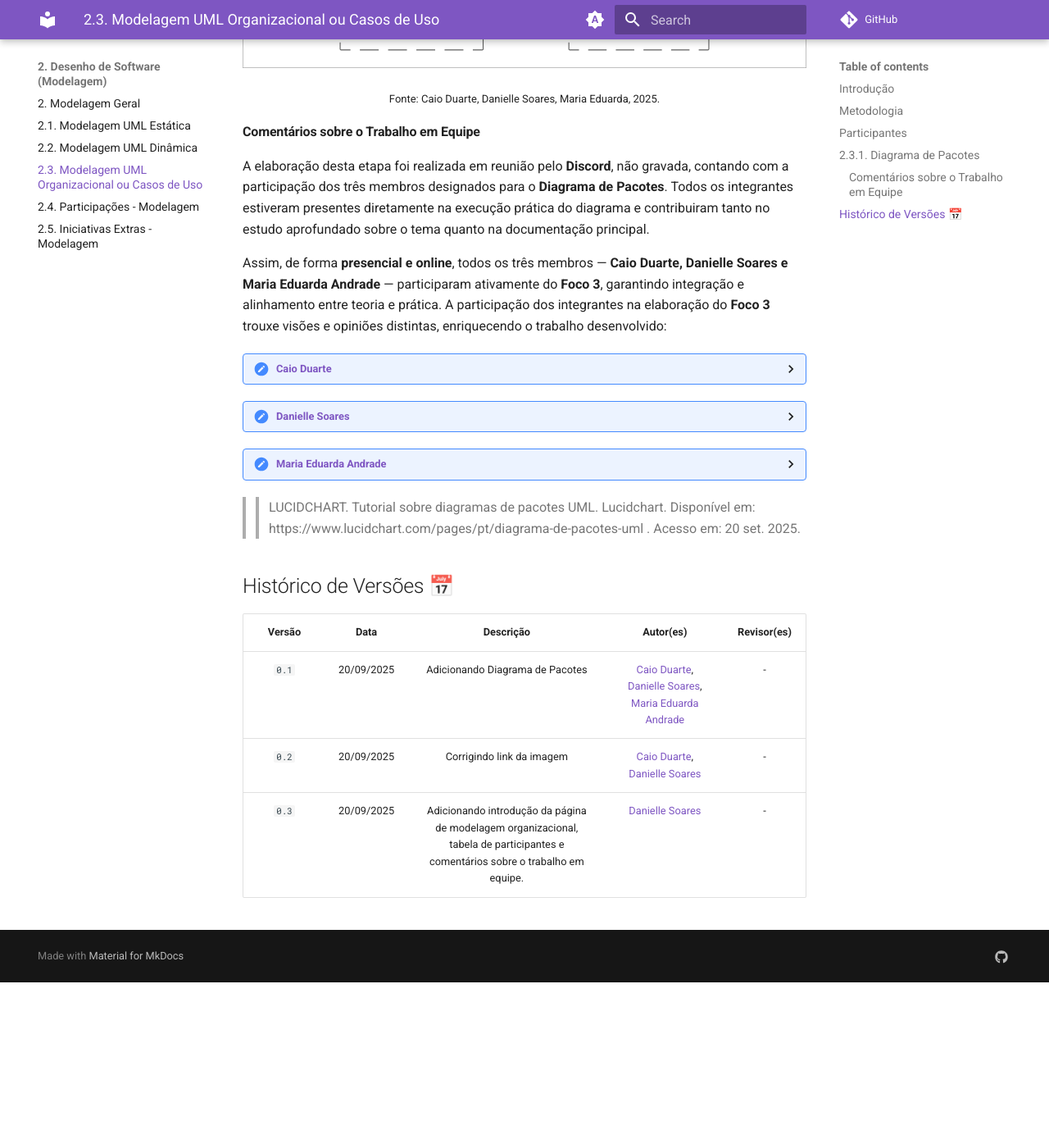
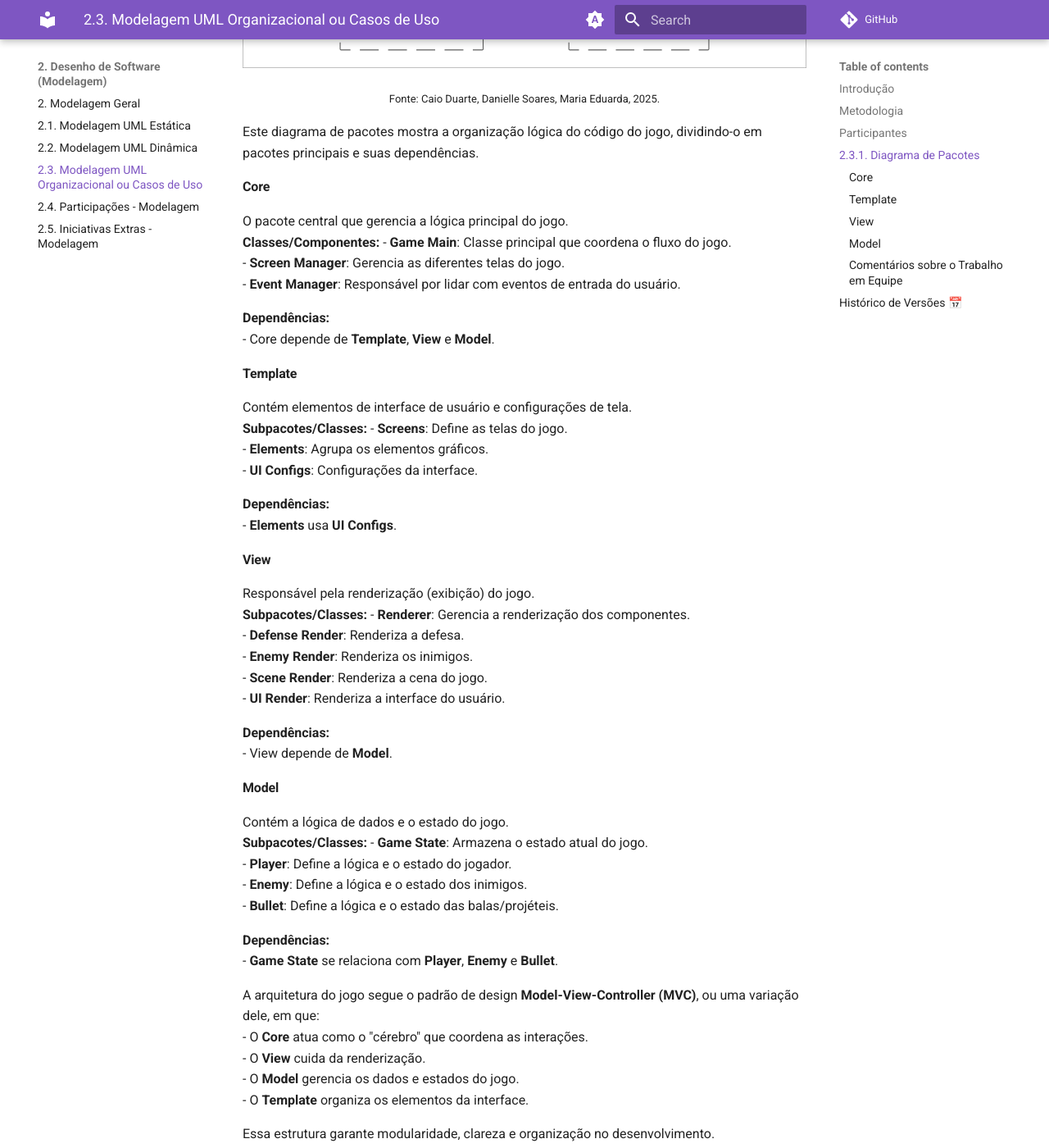
Before and after one commit to UnBArqDsw2025-2-Turma01/2025.2-T01-G1_JogoDigital_Entrega_02, an MkDocs documentation site: the page built from docs/Modelagem/2.3.ModelagemOrganizacionalCasosDeUso.md, in a window 1280 px wide and 1400 px high, scrolled down 2740 px. Shown: the whole window at 82% size. Built offline with MkDocs 1.6.1 and Material for MkDocs 9.7.7, drawn with Linux system fonts in a browser that asks for light colours; before the commit the page ends 3938 px from its top, so only the background shows below that; some of the changed text lies outside the part shown.

Commit message:
update: Atualizando diagrama de pacotes

```diff
--- a/docs/Modelagem/2.3.ModelagemOrganizacionalCasosDeUso.md
+++ b/docs/Modelagem/2.3.ModelagemOrganizacionalCasosDeUso.md
@@ -111,6 +111,66 @@ A ferramenta utilizada para a elaboração do diagrama foi o **Lucidchart**, pos
 ![Diagrama de Pacotes](../assets/Organizacional/DiagramaDePacotes.svg)
 <font size="2"><p style="text-align: center">Fonte: Caio Duarte, Danielle Soares, Maria Eduarda, 2025.</p></font>
 
+
+Este diagrama de pacotes mostra a organização lógica do código do jogo, dividindo-o em pacotes principais e suas dependências.
+
+
+#### Core
+O pacote central que gerencia a lógica principal do jogo.
+**Classes/Componentes:**
+- **Game Main**: Classe principal que coordena o fluxo do jogo.
+- **Screen Manager**: Gerencia as diferentes telas do jogo.
+- **Event Manager**: Responsável por lidar com eventos de entrada do usuário.
+
+**Dependências:**
+- Core depende de **Template**, **View** e **Model**.
+
+
+#### Template
+Contém elementos de interface de usuário e configurações de tela.
+**Subpacotes/Classes:**
+- **Screens**: Define as telas do jogo.
+- **Elements**: Agrupa os elementos gráficos.
+- **UI Configs**: Configurações da interface.
+
+**Dependências:**
+- **Elements** usa **UI Configs**.
+
+
+#### View
+Responsável pela renderização (exibição) do jogo.
+**Subpacotes/Classes:**
+- **Renderer**: Gerencia a renderização dos componentes.
+- **Defense Render**: Renderiza a defesa.
+- **Enemy Render**: Renderiza os inimigos.
+- **Scene Render**: Renderiza a cena do jogo.
+- **UI Render**: Renderiza a interface do usuário.
+
+**Dependências:**
+- View depende de **Model**.
+
+
+#### Model
+Contém a lógica de dados e o estado do jogo.
+**Subpacotes/Classes:**
+- **Game State**: Armazena o estado atual do jogo.
+- **Player**: Define a lógica e o estado do jogador.
+- **Enemy**: Define a lógica e o estado dos inimigos.
+- **Bullet**: Define a lógica e o estado das balas/projéteis.
+
+**Dependências:**
+- **Game State** se relaciona com **Player**, **Enemy** e **Bullet**.
+
+
+A arquitetura do jogo segue o padrão de design **Model-View-Controller (MVC)**, ou uma variação dele, em que:
+- O **Core** atua como o "cérebro" que coordena as interações.
+- O **View** cuida da renderização.
+- O **Model** gerencia os dados e estados do jogo.
+- O **Template** organiza os elementos da interface.
+
+Essa estrutura garante modularidade, clareza e organização no desenvolvimento.
+
+
 #### Comentários sobre o Trabalho em Equipe
 
 A elaboração desta etapa foi realizada em reunião pelo **Discord**, não gravada, contando com a participação dos três membros designados para o **Diagrama de Pacotes**. Todos os integrantes estiveram presentes diretamente na execução prática do diagrama e contribuiram tanto no estudo aprofundado sobre o tema quanto na documentação principal.
@@ -129,7 +189,7 @@ Assim, de forma **presencial e online**, todos os três membros — **Caio Duart
 
 <details>
   <summary><strong><a href="https://github.com/dudaa28">Maria Eduarda Andrade</a></strong></summary>
-  <p>texto aqui</p>
+  <p>Achei a ideia do diagrama de pacotes bastante direta e relevante, pois traz uma visão mais próxima da nossa realidade cotidiana. Ele me remete, por exemplo, à organização de alimentos na cozinha em pequenos potes, cada um destinado a um tipo ou a um conjunto específico de alimentos. Partindo dessa analogia, o diagrama de pacotes mostra-se muito útil para compreendermos a forma como estruturamos nosso sistema e suas interligações. No entanto, considerei sua construção um pouco difícil, devido à amplitude e complexidade envolvidas, embora isso seja algo que pode ser aprimorado com a prática.</p>
 </details>
 
 
@@ -142,5 +202,6 @@ Assim, de forma **presencial e online**, todos os três membros — **Caio Duart
 | Versão | Data | Descrição | Autor(es) | Revisor(es) |
 | :--: | :--: | :--: | :--: | :--: |
 | `0.1` | 20/09/2025 | Adicionando Diagrama de Pacotes | [Caio Duarte](https://github.com/caioduart3), [Danielle Soares](https://github.com/danielle-soaress), [Maria Eduarda Andrade](https://github.com/dudaa28) | - |
-| `0.2` | 20/09/2025 | Corrigindo link da imagem | [Caio Duarte](https://github.com/caioduart3), [Danielle Soares](https://github.com/danielle-soaress) | - |
-| `0.3` | 20/09/2025 | Adicionando introdução da página de modelagem organizacional, tabela de participantes e comentários sobre o trabalho em equipe. | [Danielle Soares](https://github.com/danielle-soaress) | - |
+| `0.2` | 20/09/2025 | Corrigindo link da imagem | [Caio Duarte](https://github.com/caioduart3), [Danielle Soares](https://github.com/danielle-soaress) | [Maria Eduarda Andrade](https://github.com/dudaa28) |
+| `0.3` | 20/09/2025 | Adicionando introdução da página de modelagem organizacional, tabela de participantes e comentários sobre o trabalho em equipe. | [Danielle Soares](https://github.com/danielle-soaress) | [Maria Eduarda Andrade](https://github.com/dudaa28) |
+| `0.4` | 21/09/2025 | Adicionando descrição do diagrama de pacotes | [Caio Duarte](https://github.com/caioduart3), [Danielle Soares](https://github.com/danielle-soaress), [Maria Eduarda Andrade](https://github.com/dudaa28) | - |
```
